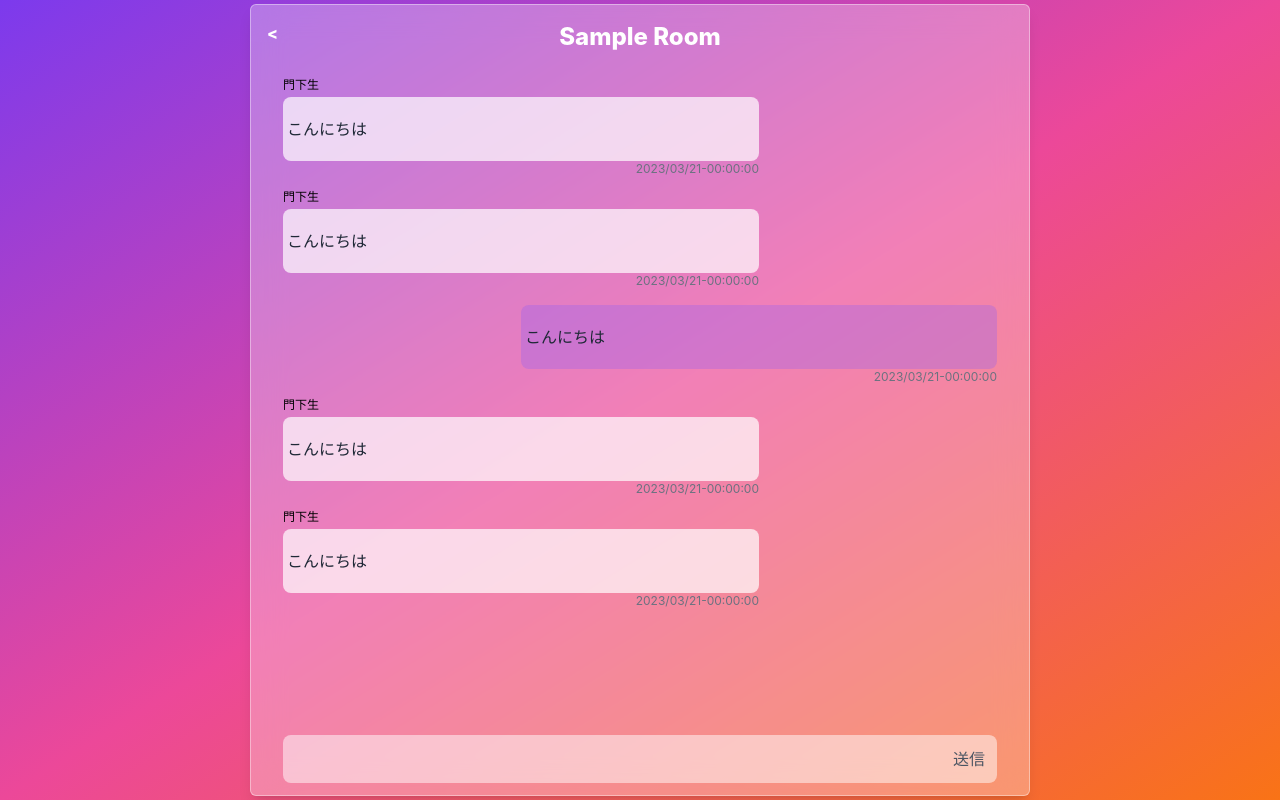
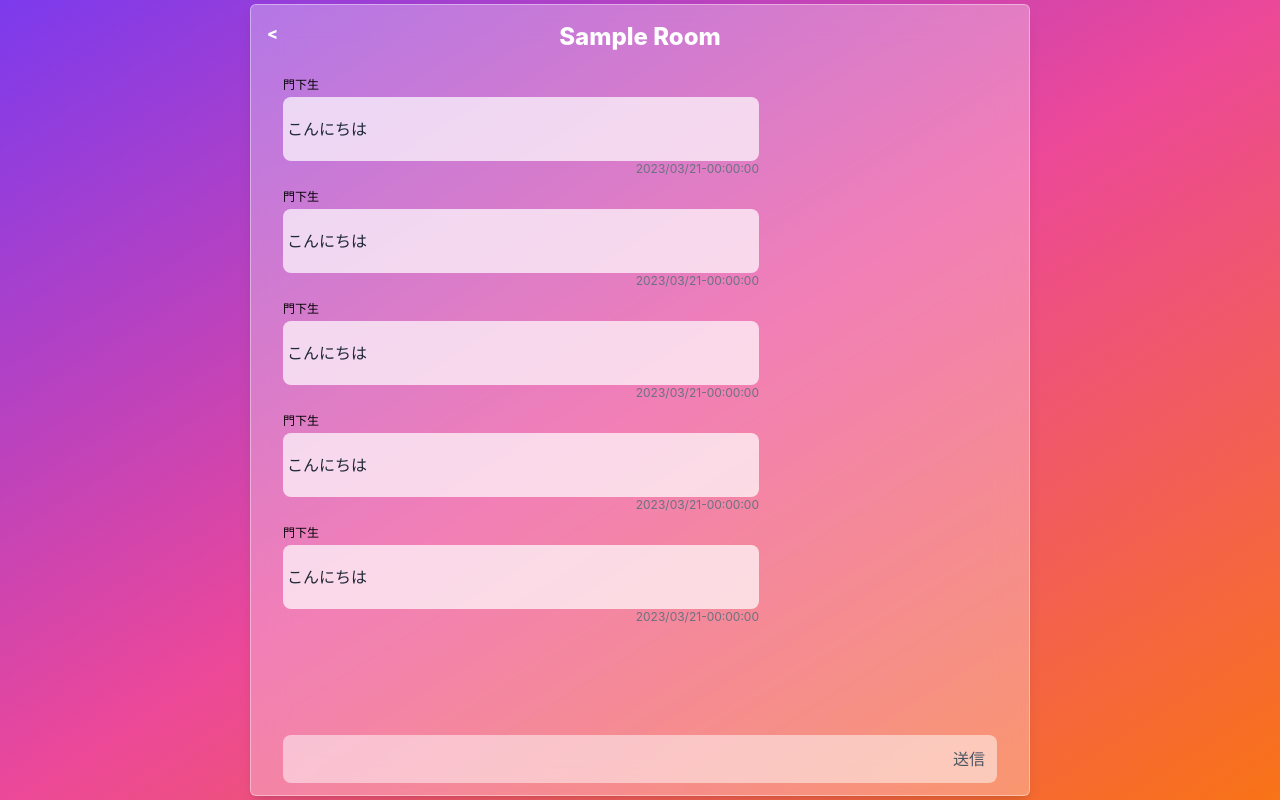
Before and after one commit to ebinase/hana-chat-front, a Next.js app: page /rooms/abvd-egfa-888a-3267 in a window 1280 px wide. Built offline with nearby package versions, Linux system fonts and the light colour scheme; no server answers.

Commit message:
[add] cookieにユーザー名を保持するようにした

```diff
--- a/app/layout.tsx
+++ b/app/layout.tsx
@@ -1,17 +1,20 @@
+'use client'
+
+import { CookiesProvider } from 'react-cookie';
 import '../styles/globals.css';
-
-export const metadata = {
-  title: 'hana-chat',
-  description: 'chat demo app',
-};
 
 export default function RootLayout({ children }: { children: React.ReactNode }) {
   return (
     <html lang='ja'>
-      <head></head>
-      <body className='h-screen w-screen bg-gradient-to-br from-violet-600 via-pink-500 to-orange-500'>
-        <div>{children}</div>
-      </body>
+      <CookiesProvider>
+        <head>
+          <title>hana-chat</title>
+          <meta name="description" content="chat demo app" />
+        </head>
+        <body className='h-screen w-screen bg-gradient-to-br from-violet-600 via-pink-500 to-orange-500'>
+          <div>{children}</div>
+        </body>
+      </CookiesProvider>
     </html>
   );
 }
--- a/app/page.tsx
+++ b/app/page.tsx
@@ -4,6 +4,7 @@ import type { NextPage } from 'next';
 import styles from '../styles/Home.module.css';
 import Link from 'next/link';
 import { MouseEvent } from 'react';
+import { useCookies } from 'react-cookie';
 
 const tilt = (e: MouseEvent<HTMLDivElement>) => {
   const target = document.querySelector<HTMLDivElement>('#tiltContainer');
@@ -21,6 +22,7 @@ const tilt = (e: MouseEvent<HTMLDivElement>) => {
 };
 
 const Home: NextPage = () => {
+  const [cookies, setCookie] = useCookies(['name']);
   return (
     <div>
       <main className='h-screen w-full flex items-center justify-center' onMouseMove={tilt}>
@@ -52,6 +54,7 @@ const Home: NextPage = () => {
               type='text'
               placeholder='000000000'
               className='bg-white/40 text-center h-max focus:outline-none focus:shadow-white/50 focus:shadow-md'
+              onBlur={(e) => setCookie('name', e.target.value)}
             />
           </div>
 
--- a/src/rooms/components/ChatRoom.tsx
+++ b/src/rooms/components/ChatRoom.tsx
@@ -7,6 +7,7 @@ import Link from 'next/link';
 import { useEffect, useRef, useState } from 'react';
 import { useRouter } from 'next/navigation';
 import InputArea from './InputArea';
+import { useCookies } from 'react-cookie';
 
 const fetcher = (url: string) => fetch(url).then((res) => res.json());
 
@@ -99,6 +100,8 @@ const ChatRoom: React.FC<Props> = ({ uniqueKey }) => {
     }
   }, [isLoading, data]);
 
+  const [cookies] = useCookies(['name']);
+
   const sendMessage = (content: string) => {
     console.log(content);
     if (!content) return;
@@ -108,7 +111,7 @@ const ChatRoom: React.FC<Props> = ({ uniqueKey }) => {
       ...old,
       {
         id: messages.length + 1,
-        authorName: 'you',
+        authorName: cookies.name,
         content,
         createdAt: '2023/03/21-00:00:00',
         updatedAt: '2023/03/21-00:00:00',
@@ -132,7 +135,7 @@ const ChatRoom: React.FC<Props> = ({ uniqueKey }) => {
           <div className='grow'>
             <h2 className='text-white font-extrabold text-2xl'>Sample Room</h2>
           </div>
-          <div className='basis-[20%] text-right  shrink-0'></div>
+          <div className='basis-[20%] text-right  shrink-0'>{cookies.name}</div>
         </header>
         <main className='px-8 flex flex-col flex-grow'>
           <div className='my-2'>
--- a/src/rooms/components/MessageTimeline.tsx
+++ b/src/rooms/components/MessageTimeline.tsx
@@ -4,6 +4,7 @@ import { useLayoutEffect, useRef } from 'react';
 import { MesssageData } from '../share/types/API/messages';
 import Message from './Message';
 import DummyMessage from './DummyMessage';
+import { useCookies } from 'react-cookie';
 
 type Props = {
   messages: MesssageData[];
@@ -19,10 +20,12 @@ const MessageTimeline: React.FC<Props> = ({ messages, isLoading }) => {
 
   const displayData = !isLoading ? messages : [...Array(10)];
 
+  const [cookies] = useCookies(['name']);
+
   return (
     <div className='flex flex-col gap-3 overflow-y-auto h-[650px]'>
       {displayData.map((message, index) => {
-        const isMyMessage = index % 3 === 2;
+        const isMyMessage = message?.authorName === cookies.name;
         return (
           <div
             key={index}
```
